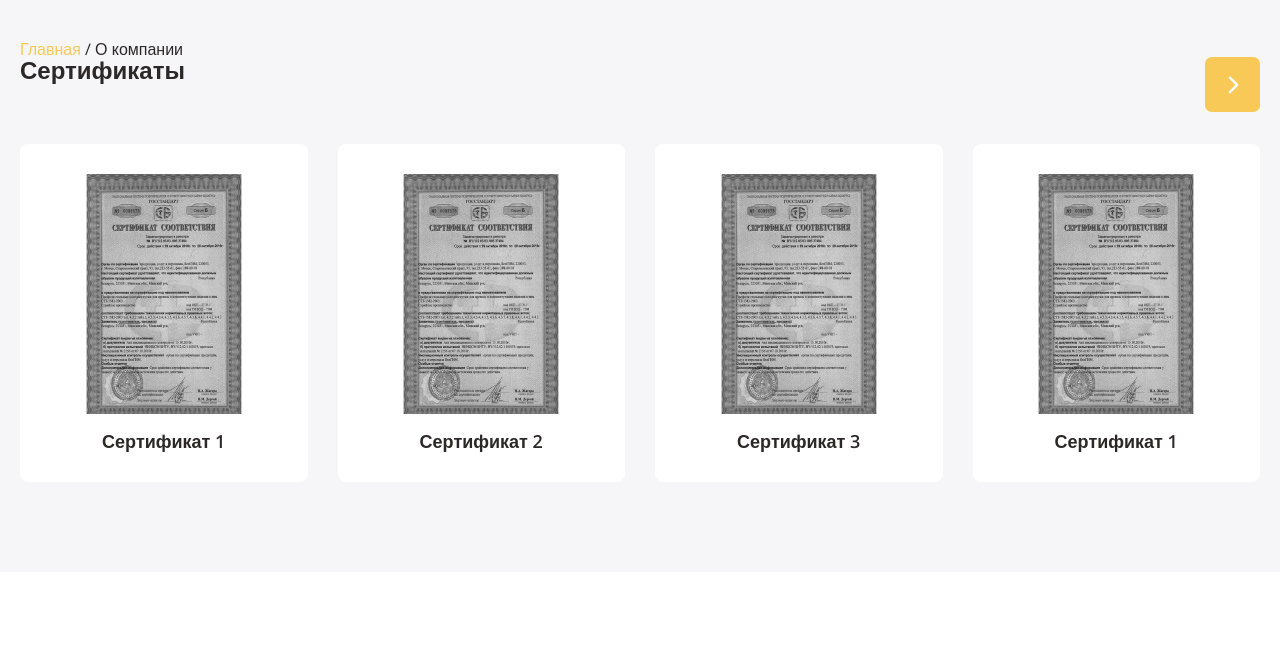
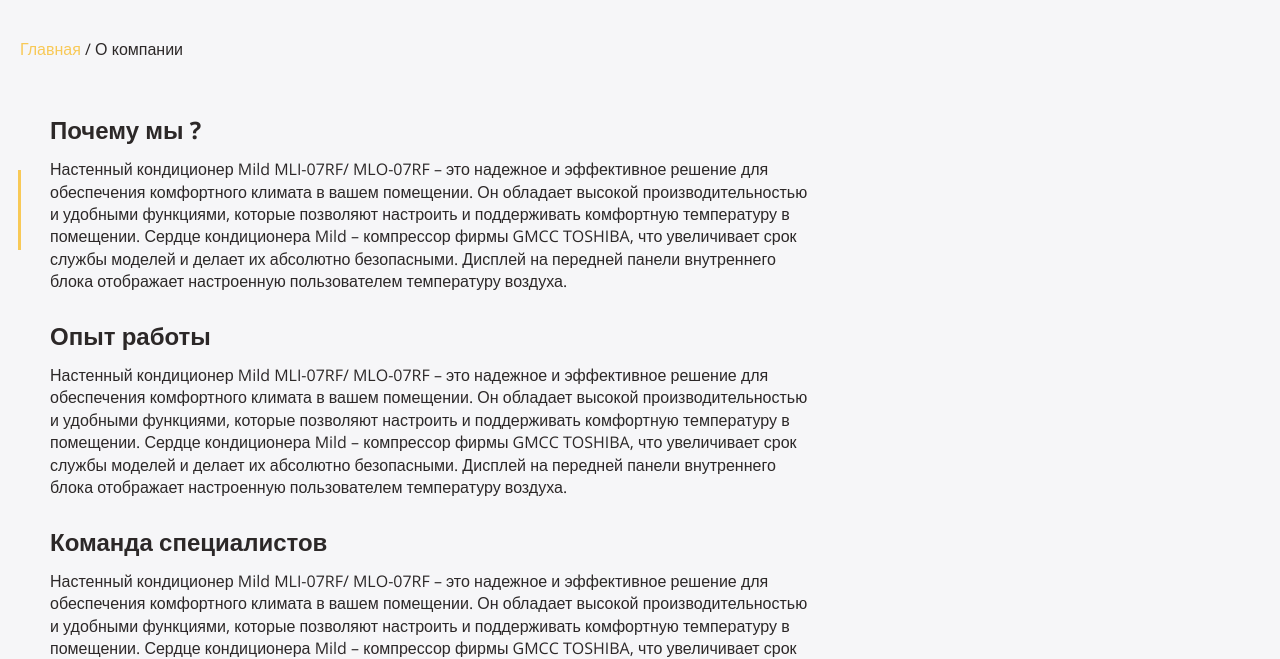
Before and after one commit to anastasiakonushok/computex-conditioner, a plain HTML site: page about.html in a window 1280 px wide. Shown: the part 135-794 px from the top of the page. Drawn offline with nearby package versions, Linux system fonts and the light colour scheme; some packages are replaced by stand-ins of ours; a script that the page names is missing.

Commit message:
fix: about page

```diff
--- a/about.html
+++ b/about.html
@@ -60,6 +60,25 @@
           <ol class="breadcrumb flex">
             <li class="breadcrumb__item" id="breadcrumbs"><span></span><span><a href="./">Главная</a> / <span class="breadcrumb_last" aria-current="page">О компании</span></span></li>
           </ol>
+        </div>
+      </section>
+      <section class="section-about">
+        <div class="container section-about__container">
+          <div class="section-about__cards">
+            <div class="section-about__card">
+              <h2>Почему мы ?</h2>
+              <p>Настенный кондиционер Mild MLI-07RF/ MLO-07RF – это надежное и эффективное решение для обеспечения комфортного климата в вашем помещении. Он обладает высокой производительностью и удобными функциями, которые позволяют настроить и поддерживать комфортную температуру в помещении. Сердце кондиционера Mild – компрессор фирмы GMCC TOSHIBA, что увеличивает срок службы моделей и делает их абсолютно безопасными. Дисплей на передней панели внутреннего блока отображает настроенную пользователем температуру воздуха.  </p>
+            </div>
+            <div class="section-about__card">
+              <h2>Опыт работы</h2>
+              <p>Настенный кондиционер Mild MLI-07RF/ MLO-07RF – это надежное и эффективное решение для обеспечения комфортного климата в вашем помещении. Он обладает высокой производительностью и удобными функциями, которые позволяют настроить и поддерживать комфортную температуру в помещении. Сердце кондиционера Mild – компрессор фирмы GMCC TOSHIBA, что увеличивает срок службы моделей и делает их абсолютно безопасными. Дисплей на передней панели внутреннего блока отображает настроенную пользователем температуру воздуха.</p>
+            </div>
+            <div class="section-about__card">
+              <h2>Команда специалистов</h2>
+              <p>Настенный кондиционер Mild MLI-07RF/ MLO-07RF – это надежное и эффективное решение для обеспечения комфортного климата в вашем помещении. Он обладает высокой производительностью и удобными функциями, которые позволяют настроить и поддерживать комфортную температуру в помещении. Сердце кондиционера Mild – компрессор фирмы GMCC TOSHIBA, что увеличивает срок службы моделей и делает их абсолютно безопасными. Дисплей на передней панели внутреннего блока отображает настроенную пользователем температуру воздуха.</p>
+            </div>
+            <div class="scroll-about"> </div>
+          </div>
         </div>
       </section>
       <section class="certificates">
--- a/css/main.css
+++ b/css/main.css
@@ -163,6 +163,54 @@
   --font-128: 8em;
 }
 
+.section-about {
+  position: relative;
+  padding: 60px 0px 90px 0px;
+}
+
+.section-about__cards {
+  position: relative;
+  padding: 0px 30px;
+  display: -webkit-box;
+  display: -ms-flexbox;
+  display: flex;
+  -webkit-box-orient: vertical;
+  -webkit-box-direction: normal;
+  -ms-flex-direction: column;
+  flex-direction: column;
+  gap: 30px;
+}
+
+.section-about__card {
+  width: 65%;
+}
+
+.section-about__card h2 {
+  margin-bottom: 15px;
+}
+
+.section-about .scroll-about {
+  position: absolute;
+  left: 0px;
+  bottom: 0px;
+  height: 91%;
+  width: 1px;
+}
+
+.section-about .scroll-about:before {
+  background: var(--main-yellow);
+  position: sticky;
+  top: calc(30% - 40px);
+  -webkit-transition: top 20s linear;
+  -o-transition: top 20s linear;
+  transition: top 20s linear;
+  display: block;
+  width: 3px;
+  height: 80px;
+  margin-left: -2px;
+  content: "";
+}
+
 * {
   -webkit-box-sizing: border-box;
   box-sizing: border-box;
@@ -1726,6 +1774,18 @@
     --h3-font: 1.1em;
   }
 
+  .section-about .scroll-about {
+    display: none;
+  }
+
+  .section-about__cards {
+    padding: 0;
+  }
+
+  .section-about__card {
+    width: 100%;
+  }
+
   .catalog__container {
     -webkit-box-orient: vertical;
     -webkit-box-direction: normal;
```
Also changed, not shown: css/main.min.css.
